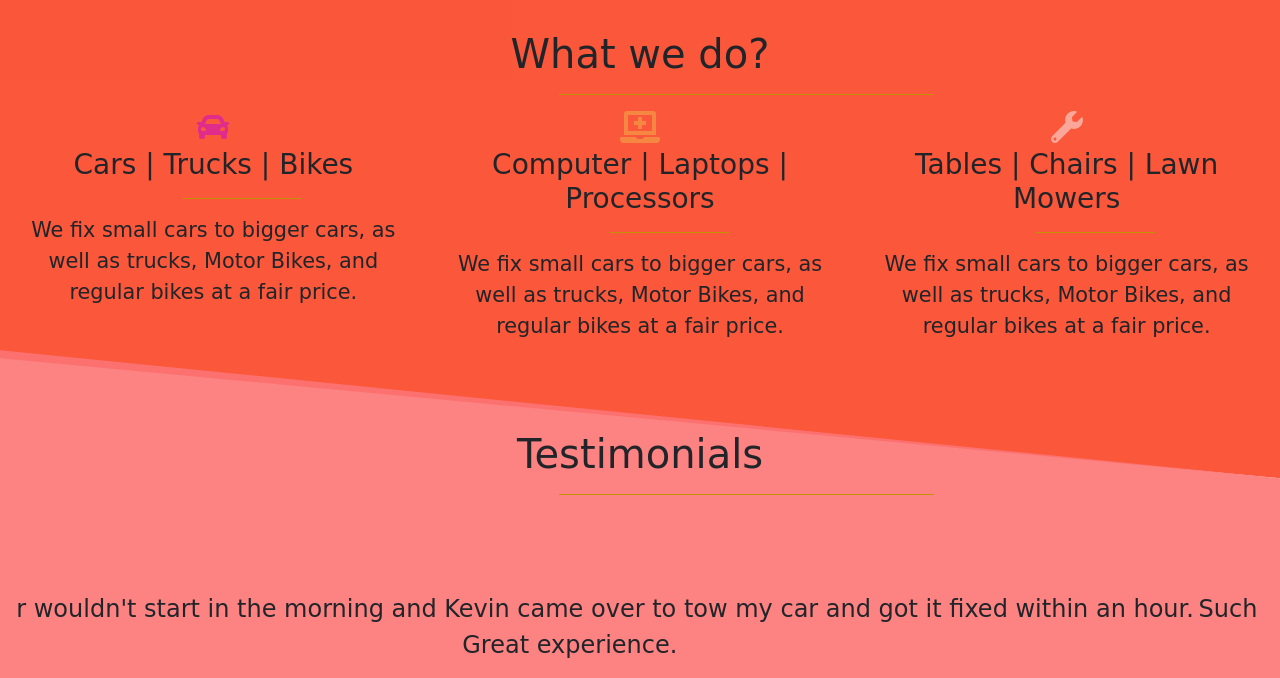
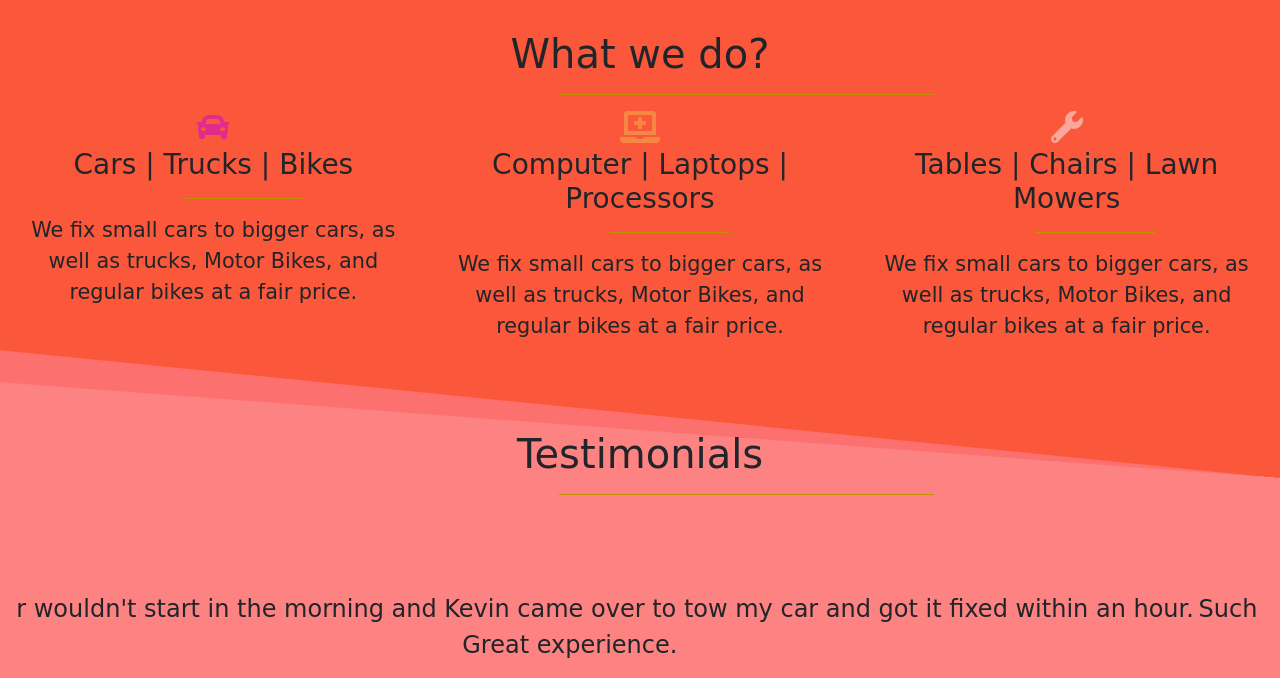
Before and after one commit to Amanuel763/Mechanicshop, a plain HTML site: page index.html in a window 1280 px wide. Shown: the part 791-1469 px from the top of the page. Drawn offline with nearby package versions, Linux system fonts and the light colour scheme; a web font is replaced by a local one.

Commit message:
Update style.css

```diff
--- a/css/style.css
+++ b/css/style.css
@@ -125,7 +125,7 @@ h5{
 .container-background{
     background-color: rgba(250, 67, 35, 0.89);
     height: 30rem;
-    clip-path: polygon(0 0, 100% 0, 100% 100%, 0 45vh);
+    clip-path: polygon(0 0, 100% 0, 100% 100%, 0 48vh);
 
 }
 
```
